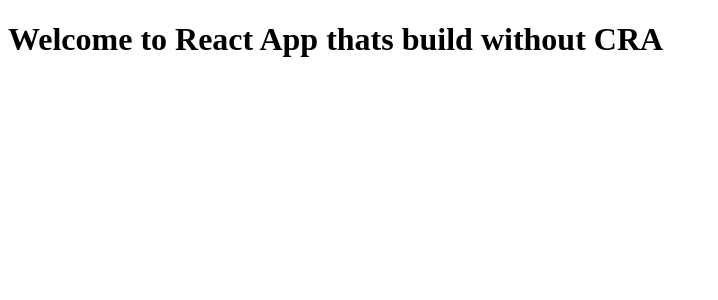
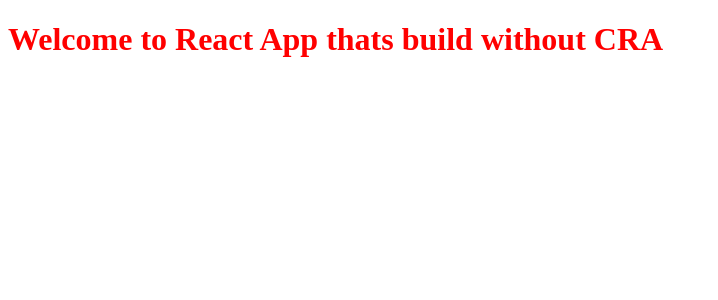
Before and after one commit to morels/react-no-CRA, a React app: page / in a window 1280 px wide. Shown: the top 300 px of the page, without its empty margins (0-718 px from the left). Built offline with nearby package versions, Linux system fonts and the light colour scheme.

Commit message:
feat: add support to scss

```diff
--- a/src/App.tsx
+++ b/src/App.tsx
@@ -1,4 +1,5 @@
 import React from "react";
+import "./style.scss";
 
 const App = () =>{
     return (
--- /dev/null
+++ b/src/style.scss
@@ -0,0 +1,5 @@
+$body-color: red;
+
+body {
+  color: $body-color;
+}
--- a/webpack.config.js
+++ b/webpack.config.js
@@ -31,6 +31,17 @@
                     loader: 'babel-loader',
                 },
             },
+            {
+                test: /\.s[ac]ss$/i,
+                use: [
+                  // Creates `style` nodes from JS strings
+                  "style-loader",
+                  // Translates CSS into CommonJS
+                  "css-loader",
+                  // Compiles Sass to CSS
+                  "sass-loader",
+                ],
+              },
         ]
     },
     resolve: {
```
